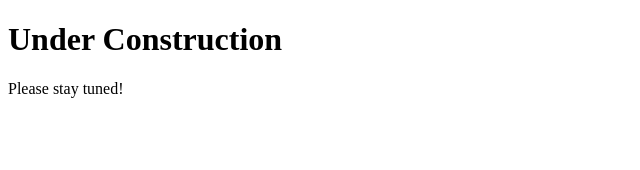
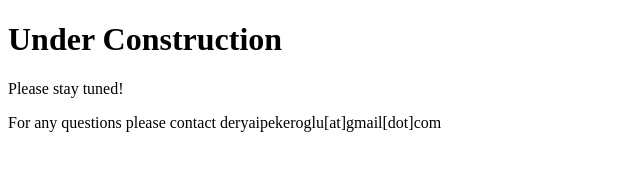
Before and after one commit to deryaipek/deryaipek.github.io, a plain HTML site: page index.html in a window 1280 px wide. Shown: the whole page, without its empty margins (0-640 px from the left). Drawn offline with Linux system fonts and the light colour scheme.

Commit message:
Update index.html

```diff
--- a/index.html
+++ b/index.html
@@ -3,5 +3,6 @@
 <body>
 <h1>Under Construction</h1>
 <p>Please stay tuned!</p>
+<p>For any questions please contact deryaipekeroglu[at]gmail[dot]com</p>
 </body>
 </html>
```
